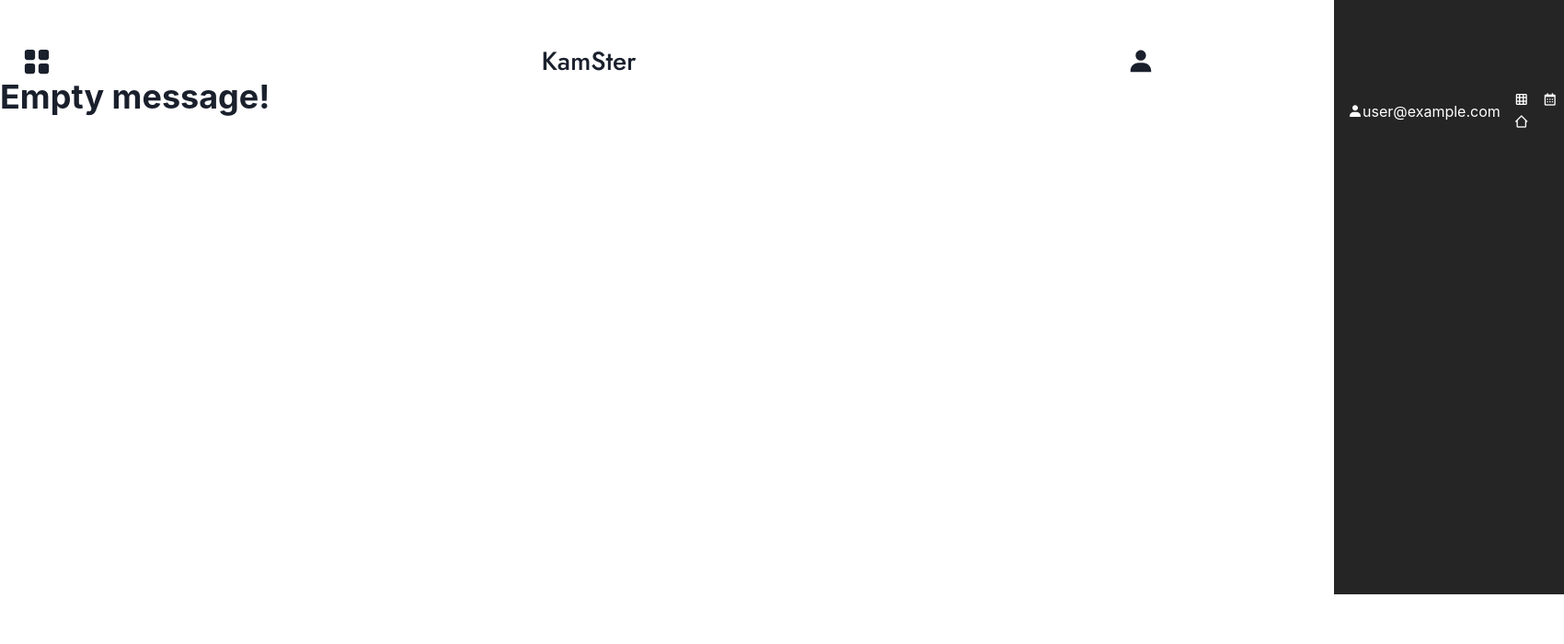
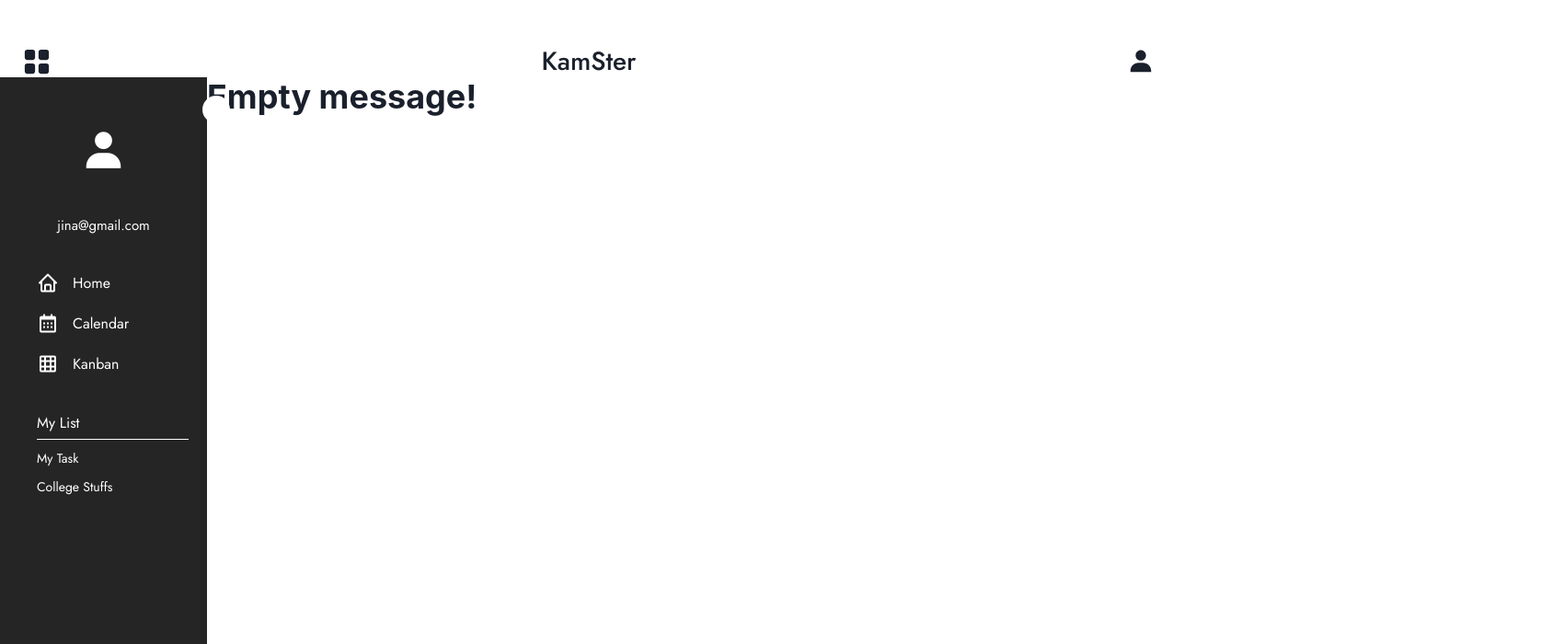
Before and after one commit to sauravdhoju/KamSter-TaskMgmt-, a React (Vite) app in the folder frontend/: page / in a window 1280 px wide. Shown: the top 700 px of the page at 92% size, 1700 px wide, since content can reach past the window. Built offline with nearby package versions, Linux system fonts and the light colour scheme.

Commit message:
Side_bar created --> back icon left tho :)

```diff
--- a/frontend/src/pages/Sidebar/Sidebar.scss
+++ b/frontend/src/pages/Sidebar/Sidebar.scss
@@ -1,27 +1,152 @@
 @import '../../_variables.module.scss';
 
 .sidebar {
-    width: 250px;
-    height: 1050px;
+  width: 225px;
+  height: 100vh;
+  background-color: $off-black-1;
+  color: $pure-white;
+  padding: $padding-large $padding-medium;
+  display: flex;
+  flex-direction: column;
+  justify-content: flex-start;  // content stays aligned to the top
+  align-items: center;
+  position: relative;
+  transition: width 0.3s ease;
+
+  &.collapsed {
+    width: 80px; // Adjusted width for collapsed state
+    padding: $padding-large 0;
+  }
+
+  .toggle-btn {
     position: absolute;
-    top: -404px;
-    left: 1450px;
-    gap: 0;
-    opacity: 1;
-    background-color: $off-black-1;
-    color: $pure-white;
+    top: 20px;
+    right: -25px;
+    background-color: $pure-white;
+    border-radius: 50%;
+    width: 30px;
+    height: 30px;
+    display: flex;
+    justify-content: center;
+    align-items: center;
+    cursor: pointer;
+    transition: transform 0.3s ease;
 
+    &:hover {
+      transform: scale(1.1);
+    }
+  }
+
+  .profile-btn {
+    width: 100px;
+    height: 100px;
+    border-radius: 50%;
+    overflow: hidden;
+    margin-bottom: $padding-small;
     display: flex;
-    justify-content: left;
+    justify-content: center;
     align-items: center;
+    transition: width 0.3s ease, height 0.3s ease;
 
-    // Styling for the sidebar icon
     .sidebar-icon {
-        color: $pure-white; // Set the color of the icon
-        margin-left: 15px; // Add some spacing to the left of the icon if needed
-        // Additional styling if necessary
+      font-size: 50px;
+      color: $pure-white;
+      transition: font-size 0.3s ease;
     }
 
-    // Uncomment if needed for debugging
-    // border: 1px solid red;
+    // Adjust size for profile icon when collapsed
+    .sidebar.collapsed & {
+      width: 50px;
+      height: 50px;
+
+      .sidebar-icon {
+        font-size: 30px; // Smaller icon size when collapsed
+      }
+    }
+  }
+
+  .user-email {
+    font-family: $primary-font;
+    font-size: 15px;
+    margin-top: $padding-small;
+    text-align: center;
+
+    // Hide email when collapsed
+    .sidebar.collapsed & {
+      display: none;
+    }
+  }
+
+  .icons-container {
+    display: flex;
+    flex-direction: column;
+    align-items: flex-start;
+    width: 100%;
+    margin-top: $padding-large;
+
+    // Adjust alignment for collapsed state
+    .sidebar.collapsed & {
+      align-items: center; // Center icons
+    }
+
+    a {
+      display: flex;
+      align-items: center;
+      text-decoration: none;
+      color: $pure-white;
+      font-family: $primary-font;
+      font-size: 16px;
+      margin: 10px 0;
+      padding-left: $padding-medium;
+
+      .sidebar.collapsed & {
+        justify-content: center; // Center link content
+        padding-left: 0; // Remove padding in collapsed state
+      }
+
+      .sidebar-icon {
+        font-size: 24px;
+        margin-right: 15px;
+        color: $pure-white;
+
+        .sidebar.collapsed & {
+          margin-right: 0; // Remove margin for icons when collapsed
+        }
+      }
+
+      span {
+        display: inline-block;
+
+        .sidebar.collapsed & {
+          display: none; // Hide text when collapsed
+        }
+      }
+    }
+  }
+
+  .menu-list {
+    margin-top: $padding-large;
+    width: 100%;
+    padding-left: $padding-medium;
+
+    .menu-heading {
+      font-family: $primary-font;
+      font-size: 16px;
+      margin-bottom: 10px;
+      border-bottom: 1px solid $pure-white;
+      padding-bottom: 5px;
+    }
+
+    p {
+      font-family: $primary-font;
+      font-size: 14px;
+      margin-top: $padding-small;
+    }
+
+    // Hide menu list when collapsed
+    .sidebar.collapsed & {
+      display: none;
+    }
+  }
+
 }
--- a/frontend/src/pages/Sidebar/Sidebar.tsx
+++ b/frontend/src/pages/Sidebar/Sidebar.tsx
@@ -1,38 +1,63 @@
 import React, { useState } from 'react';
 import './Sidebar.scss';
-import { BiUser, BiSolidUser } from 'react-icons/bi';
-import { Box, Heading } from '@chakra-ui/react';
+import { Link } from 'react-router-dom';
+import { Box } from '@chakra-ui/react';
+import { AiOutlineLeft, AiOutlineRight } from 'react-icons/ai';
 import 'boxicons/css/boxicons.min.css';
 
 const Sidebar: React.FC = () => {
-  // const [isOpen, setIsOpen] = useState<boolean>(true);
+  const [isOpen, setIsOpen] = useState<boolean>(true);
 
-  // const toggleSidebar = () => {
-  //   setIsOpen(!isOpen);
-  // };
+  const toggleSidebar = () => {
+    setIsOpen(!isOpen);
+  };
 
-  const userEmail = 'user@example.com';
+  const userEmail = 'jina@gmail.com';
   const isUserLoggedIn = true;
 
   return (
-    <div className="sidebar">
+    <div className={`sidebar ${isOpen ? 'open' : 'collapsed'}`}>
+      {/* Toggle Button */}
+      <div className="toggle-btn" onClick={toggleSidebar}>
+        {isOpen ? <AiOutlineLeft /> : <AiOutlineRight />}
+      </div>
 
+      {/* Profile Section */}
       <Box className='profile-btn'>
         {isUserLoggedIn ? (
-            <BiSolidUser className='sidebar-icon' />) : (
-                    <BiUser className='sidebar-icon' />
-                )}
-            </Box>
-      <p className="user-email">{userEmail}</p>
+          <i className='bx bxs-user sidebar-icon'></i>
+        ) : (
+          <i className='bx bx-user sidebar-icon'></i>
+        )}
+      </Box>
+      {isOpen && <p className="user-email">{userEmail}</p>}
 
-     <div className="icons-container">
-        <i className='bx bx-grid sidebar-icon'></i>
-        <i className='bx bx-calendar sidebar-icon'></i>
-        <i className='bx bx-home-alt-2 sidebar-icon'></i>
+      {/* Icons*/}
+      <div className="icons-container">
+        <Link to="/home">
+          <i className='bx bx-home sidebar-icon'></i>
+          {isOpen && <span>Home</span>}
+        </Link>
+        <Link to="/calendar">
+          <i className='bx bx-calendar sidebar-icon'></i>
+          {isOpen && <span>Calendar</span>}
+        </Link>
+        <Link to="/kanban">
+          <i className='bx bx-grid sidebar-icon'></i>
+          {isOpen && <span>Kanban</span>}
+        </Link>
       </div>
+
+      {/* Menu List */}
+      {isOpen && (
+        <div className="menu-list">
+          <h3 className="menu-heading">My List</h3>
+          <p>My Task</p>
+          <p>College Stuffs</p>
+        </div>
+      )}
     </div>
   );
 };
 
 export default Sidebar;
-{/* <box-icon name='grid' ></box-icon> */}
```
